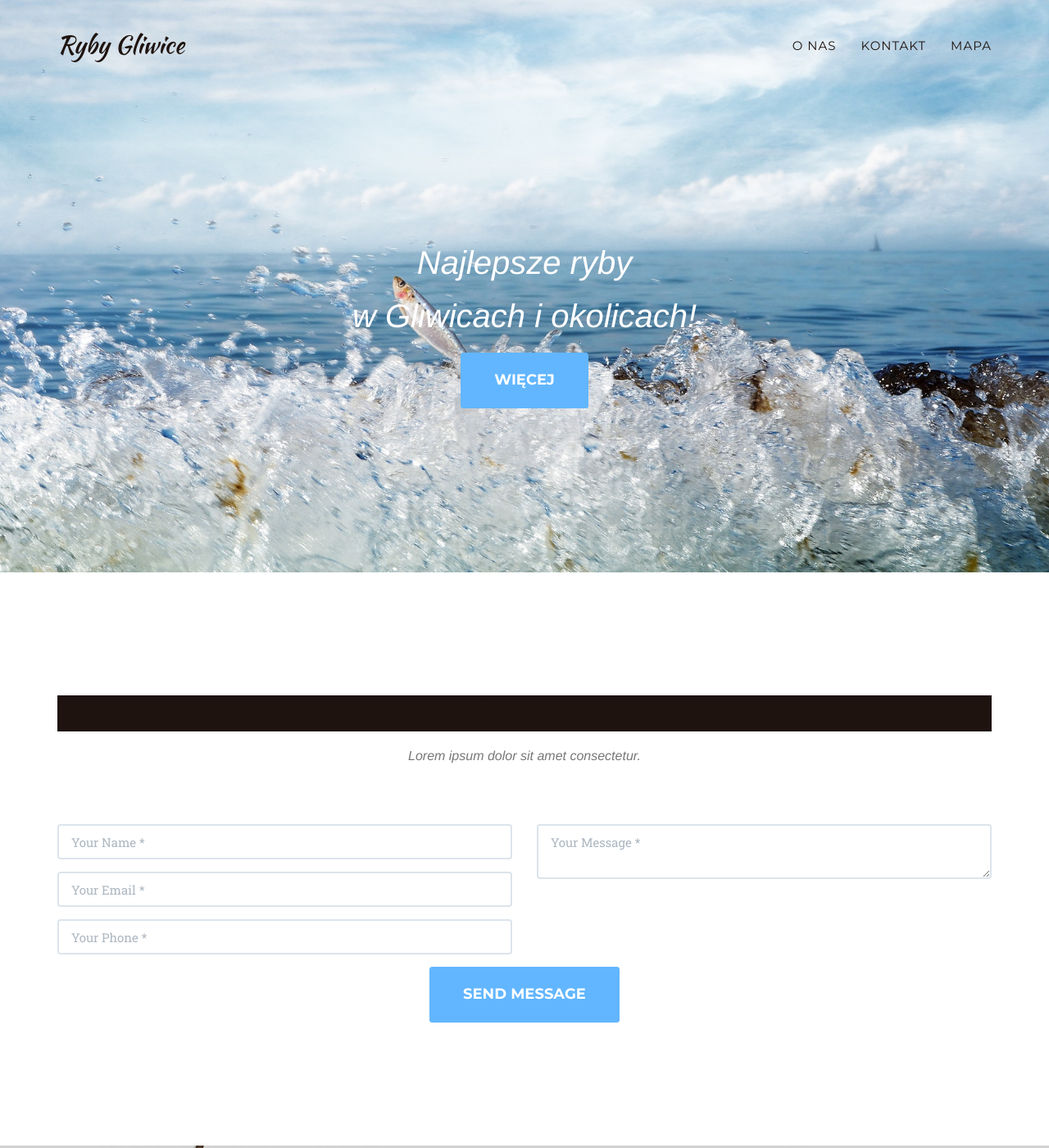
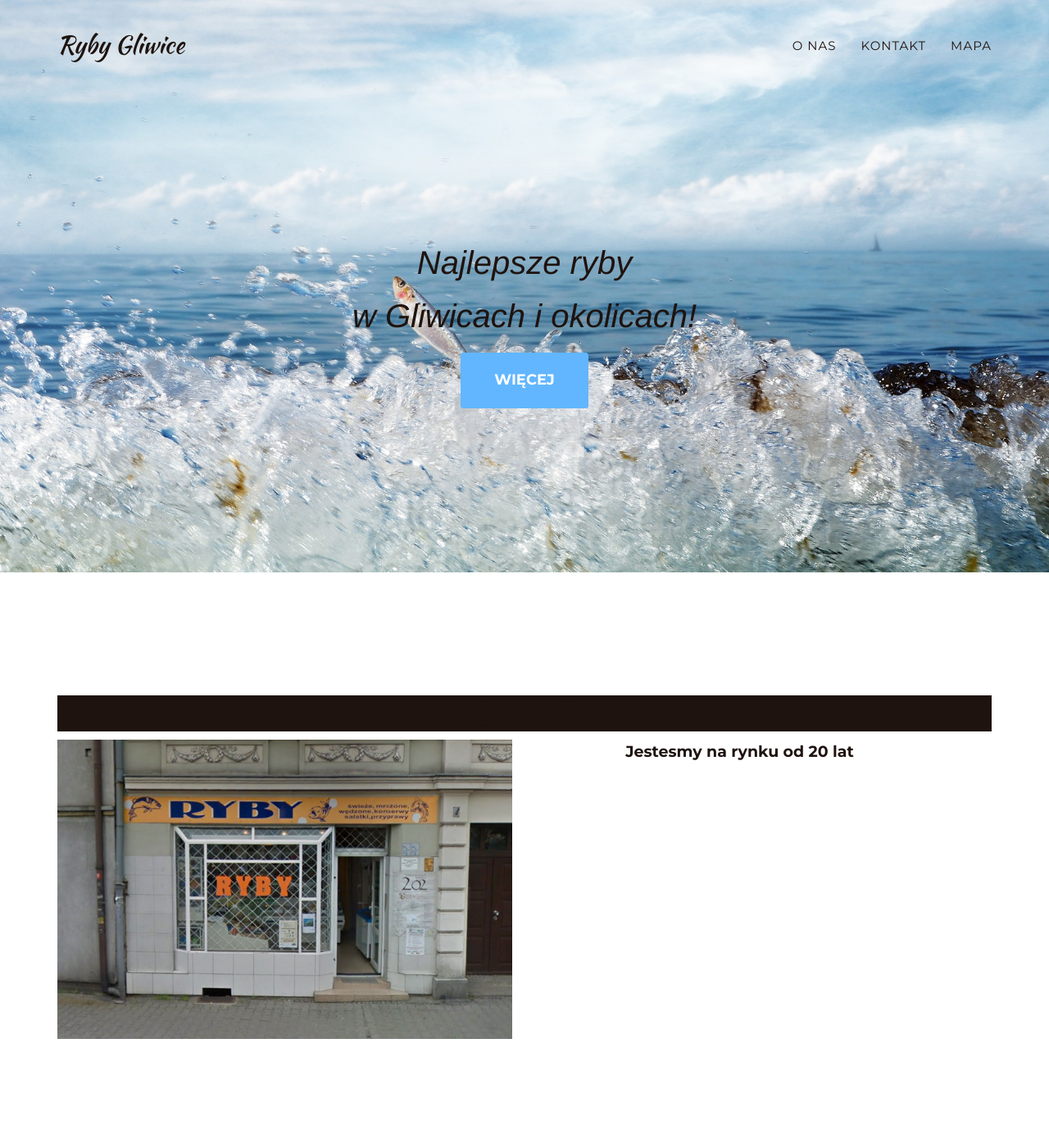
Before and after one commit to DrDEXT3R/fishmonger-s, a Jekyll site: the page built from index.md, in a window 1280 px wide and 1400 px high. Shown: the whole window at 82% size. Built offline with Jekyll 4.4.1, drawn with Linux system fonts in a browser that asks for light colours; some web fonts are replaced.

Commit message:
Create shop image

```diff
--- a/_includes/about.html
+++ b/_includes/about.html
@@ -1,43 +1,26 @@
 <section id="about">
-        <div class="container">
-            <div class="row">
-                <div class="col-lg-12 text-center">
+    <div class="container">
+        <div class="row">
+            <div class="col-lg-12 text-center">
+                <div class="text-bg">
                     <h2 class="section-heading">O nas</h2>
-                    <h3 class="section-subheading text-muted">Lorem ipsum dolor sit amet consectetur.</h3>
-                </div>
-            </div>
-            <div class="row">
-                <div class="col-lg-12">
-                    <form name="sentMessage" id="contactForm" novalidate>
-                        <div class="row">
-                            <div class="col-md-6">
-                                <div class="control-group form-group">
-                                    <input type="text" class="form-control" placeholder="Your Name *" id="name" required data-validation-required-message="Please enter your name.">
-                                    <p class="help-block text-danger"></p>
-                                </div>
-                                <div class="control-group form-group">
-                                    <input type="email" class="form-control" placeholder="Your Email *" id="email" required data-validation-required-message="Please enter your email address.">
-                                    <p class="help-block text-danger"></p>
-                                </div>
-                                <div class="control-group form-group">
-                                    <input type="tel" class="form-control" placeholder="Your Phone *" id="phone" required data-validation-required-message="Please enter your phone number.">
-                                    <p class="help-block text-danger"></p>
-                                </div>
-                            </div>
-                            <div class="col-md-6">
-                                <div class="control-group form-group">
-                                    <textarea class="form-control" placeholder="Your Message *" id="message" required data-validation-required-message="Please enter a message."></textarea>
-                                    <p class="help-block text-danger"></p>
-                                </div>
-                            </div>
-                            <div class="clearfix"></div>
-                            <div class="col-lg-12 text-center">
-                                <div id="success"></div>
-                                <button type="submit" class="btn btn-xl">Send Message</button>
-                            </div>
-                        </div>
-                    </form>
                 </div>
             </div>
         </div>
-    </section>
+
+        <div class="col-xs-12 col-sm-12 text-center row contact-info">
+            <div class="col-sm-6 shop text-center">
+                <div style="height:10px;"></div>
+                    <img src="/img/shop.jpg" alt="Sklep">
+                <div style="height:14px;"></div>
+            </div>
+
+            <div class="col-sm-6 opening-hours text-center">
+                <h4 class="service-heading">Jestesmy na rynku od 20 lat</h4>
+                <p class="text-muted">
+                </p>
+            </div>
+        </div>
+
+    </div>
+</section>
```
Also changed, not shown: _includes/css/agency.css (+10 -0 lines), img/shop.jpg (added).
